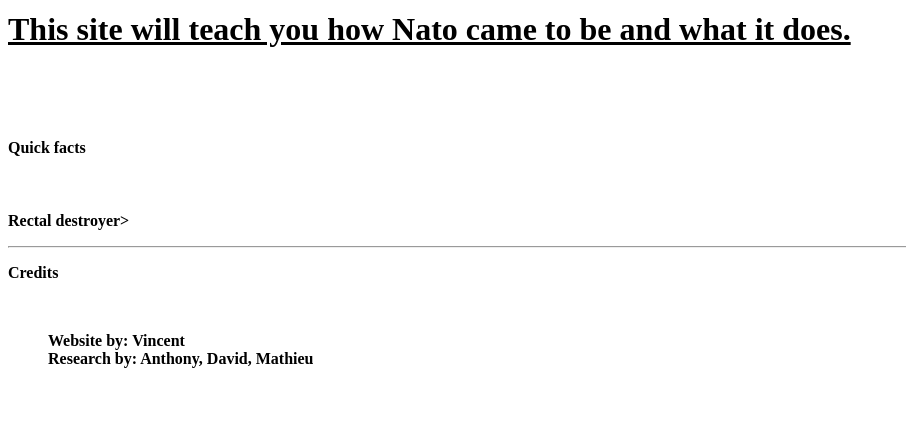
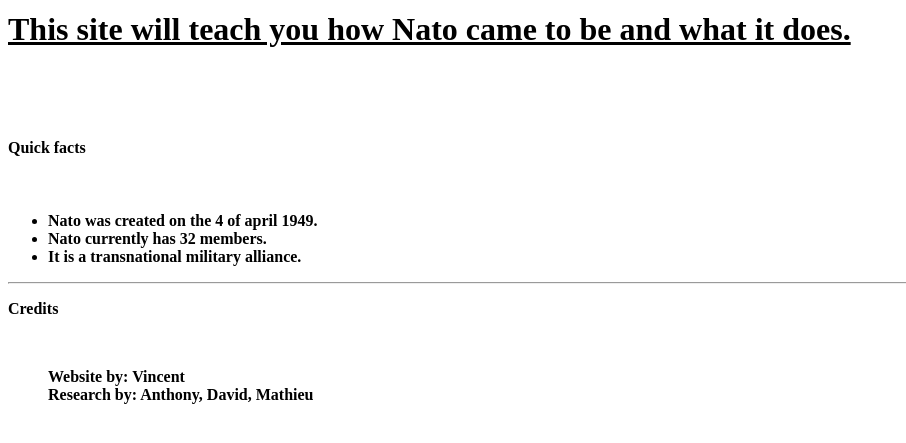
Before and after one commit to RalCallerofStorms/Nato-project, a plain HTML site: page index.html in a window 1280 px wide. Shown: the part 79-522 px from the top of the page, without its empty margins (0-906 px from the left). Drawn offline with Linux system fonts and the light colour scheme.

Commit message:
Update index.html

```diff
--- a/index.html
+++ b/index.html
@@ -11,7 +11,12 @@
 <br>
 <h4><p>Quick facts</p><h4>
     <br>
-    <p style="text-indent: 30 px;">Rectal destroyer>
+    <ul>
+        <li>Nato was created on the 4 of april 1949.</li>
+        <li>Nato currently has 32 members.</li>
+        <li>It is a transnational military alliance.</li>
+    </ul>
+    <p style="text-indent: 30 px;"></p>
 
 <hr>
     <p>Credits</p>
```
